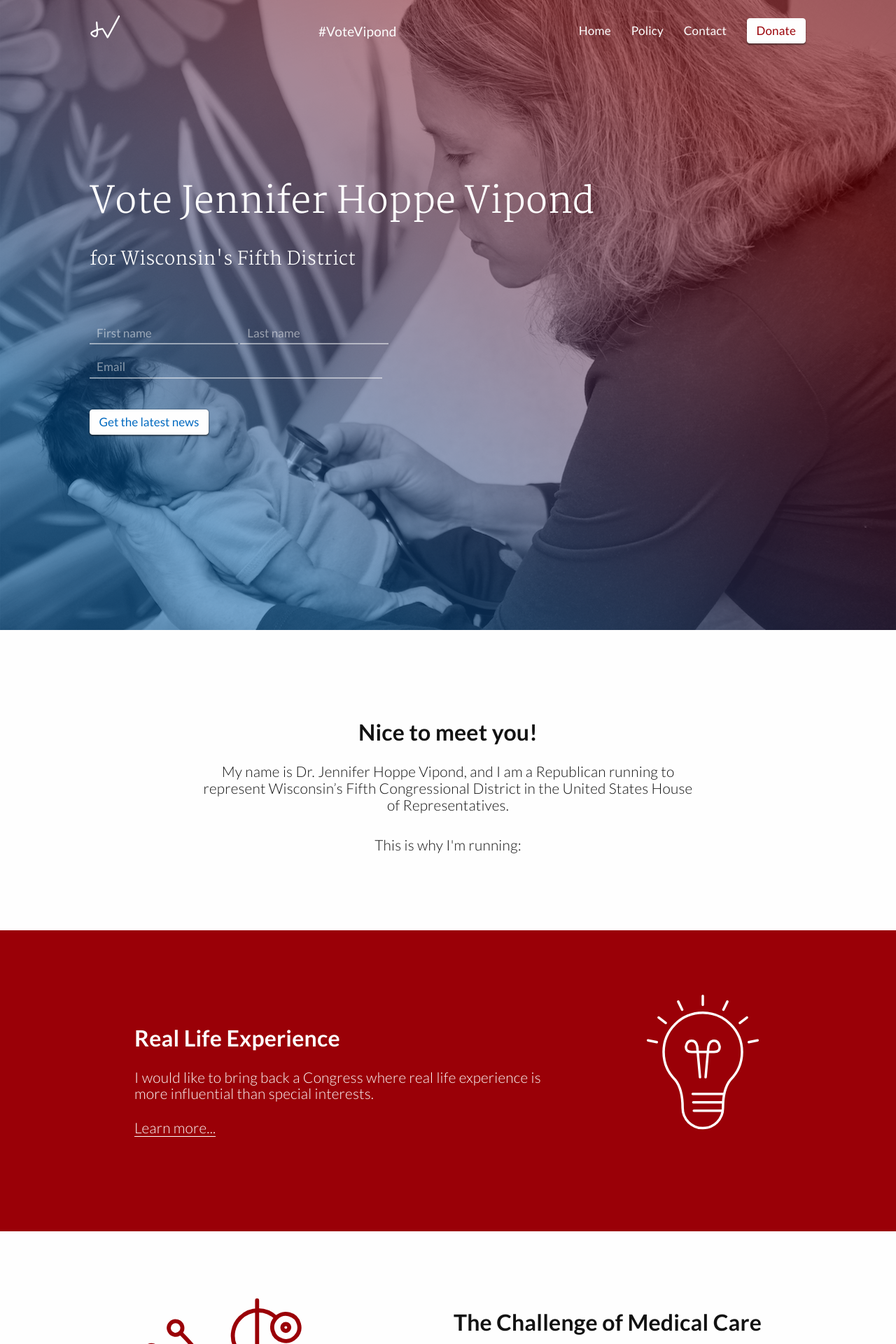
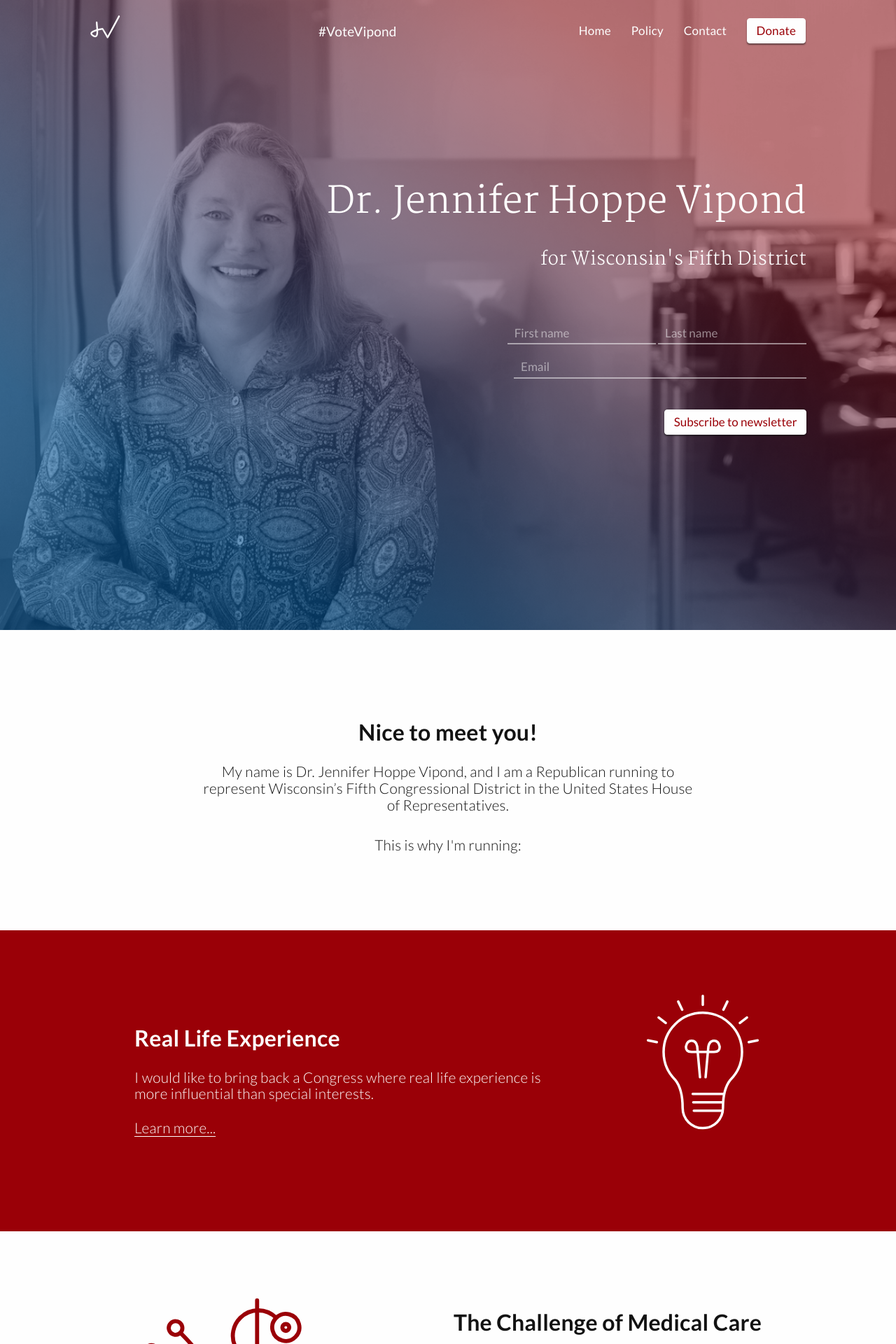
Before and after one commit to AlexVipond/jennifervipond.github.io, a Jekyll site: the page built from index.html, in a window 1280 px wide. Shown: the top 1920 px of the page at 70% size. Built offline with Jekyll 4.4.1, drawn with Linux system fonts in a browser that asks for light colours; some of the changed text lies outside the part shown.

Commit message:
Tweak home page styles

```diff
--- a/_includes/emailCSS.html
+++ b/_includes/emailCSS.html
@@ -100,7 +100,7 @@
 
         #gist button[name="submit-email"] {
             background-color: #fefefe;
-            color: #0069c0;
+            color: #9a0007;
         }
 
     }
@@ -111,11 +111,14 @@
             margin-top: 3em;
         }
 
-        #gist input[name="email"] {
-            display: block;
-            margin-top: 1em;
-            width: 418px;
+        #gist #form-email-wrapper {
+            text-align: right;
         }
+
+            #gist input[name="email"] {
+                margin-top: 1em;
+                width: 418px;
+            }
 
         #gist .button {
             box-shadow: 0px 0px 2px 0px rgba(18,18,18,.5), 0px 2px 2px 0px rgba(18,18,18,.5);
--- a/_includes/footer.html
+++ b/_includes/footer.html
@@ -23,7 +23,7 @@
           <input type='hidden' name='redirect_to' value='https://vipondforcongress.com/email/thank-you.html' />
           <!-- all your input fields here....the first one is a honeypot -->
           <input type="tel" name="unsubscribe_me" value="" tabindex="-1" autocomplete="off" />
-          <input type="email" name="email" value="" placeholder="Email" aria-label="email" required /><button class="button" type="submit" name="submit-email">Get the latest news</button>
+          <input type="email" name="email" value="" placeholder="Email" aria-label="email" required /><button class="button" type="submit" name="submit-email">Subscribe to newsletter</button>
         </form>
     </div>
 
--- a/_includes/landingPageCSS.html
+++ b/_includes/landingPageCSS.html
@@ -8,7 +8,7 @@
             height: 100%;
         }
 
-            #gist h1 #jennifer, #gist h1 #hoppe {
+            #gist h1 #dr-jennifer-hoppe {
                 display: none;
             }
 
@@ -32,7 +32,7 @@
         }
 
             .landing-page #gist {
-                text-align: left;
+                text-align: right;
             }
 
                 #gist h2 #congress {
@@ -45,7 +45,11 @@
     }
 
     @media screen and (min-width: 900px) {
-        #gist h1 #jennifer, #gist h1 #hoppe {
+        #gist h1 #vote {
+            display: none;
+        }
+
+        #gist h1 #dr-jennifer-hoppe {
             display: inline;
         }
 
--- a/_layouts/home.html
+++ b/_layouts/home.html
@@ -51,19 +51,21 @@
                 #bg-img {
                     background-image: url(/images/jv-green-shirt-headshot-600.jpg);
                     opacity: .55;
+                    background-position: center top;
                 }
 
                 @media screen and (min-width: 600px) {
                     #bg-img {
-                        background-image: url(/images/jv-baby-1280.jpg);
+                        background-image: url(/images/jv-paisley-headshot-cropped-1280.jpg);
+                        background-position: left top;
                     }
                 }
             </style>
-            <div id="bg-img" class="bg-img bg-img-center-top"></div>
+            <div id="bg-img" class="bg-img"></div>
 
             <div id="gist-wrapper">
                 <div id="gist">
-                    <h1><span id="vote">Vote </span><span id="jennifer">Jennifer </span><span id="hoppe">Hoppe </span><span id="vipond">Vipond</span></h1>
+                    <h1><span id="vote">Vote&nbsp;</span><span id="dr-jennifer-hoppe">Dr. Jennifer Hoppe </span><span id="vipond">Vipond</span></h1>
                     <h2>for <span id="congress">Congress</span><span id="wisconsin">Wisconsin's Fifth District</span></h2>
 
                     <form action="https://getsimpleform.com/messages?form_api_token=c826bf93cc0f701979110234068b770a" method="post">
@@ -73,8 +75,10 @@
                         <input type="tel" name="unsubscribe_me" value="" tabindex="-1" autocomplete="off" />
                         <input type="text" name="first-name" value="" placeholder="First name" autocapitalize="words" aria-label="first name" />
                         <input type="text" name="last-name" value="" placeholder="Last name" autocapitalize="words" aria-label="last name" />
-                      <input type="email" name="email" value="" placeholder="Email" aria-label="email" required /><br>
-                      <button class="button" type="submit" name="submit-email">Get the latest news</button>
+                        <div class="email-wrapper">
+                            <input type="email" name="email" value="" placeholder="Email" aria-label="email" required />
+                        </div><br>
+                        <button class="button" type="submit" name="submit-email">Subscribe to newsletter</button>
                     </form>
                 </div>
             </div>
```
Also changed, not shown: images/blog-media/jv-baby-700.jpg (added), images/jv-paisley-headshot-cropped-1280.jpg (added). Lines whose indentation alone changed are shown as unchanged.
